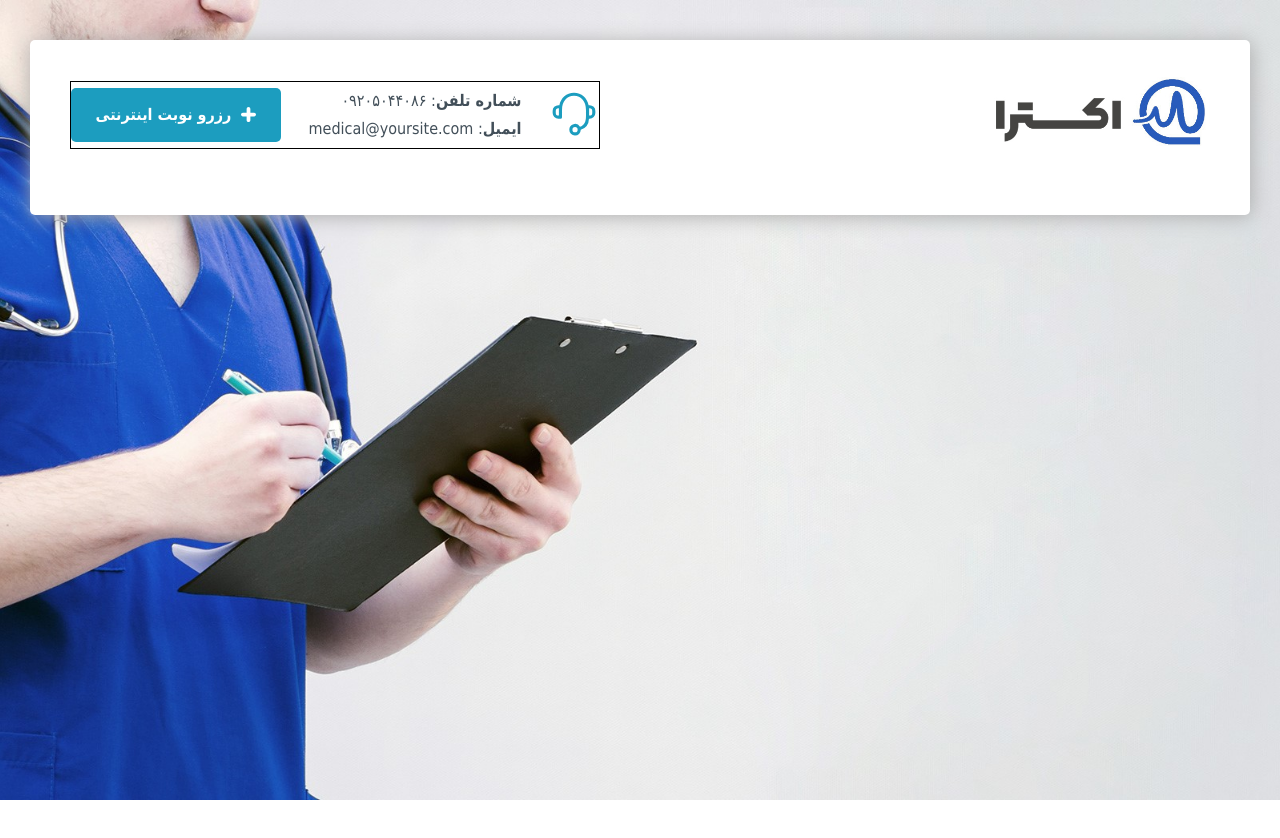
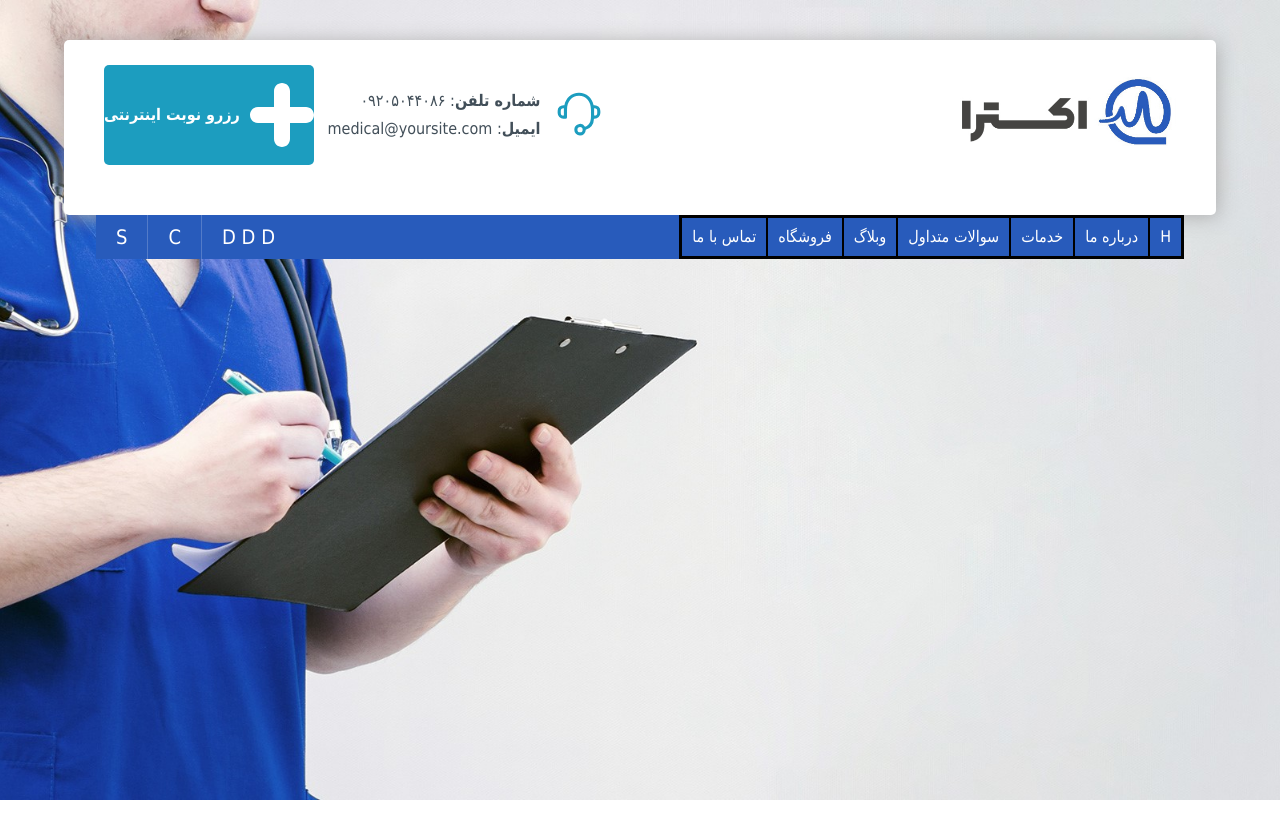
Before and after one commit to mahdi-rajabi-info/Medical-Clinic, a plain HTML site: page index.html in a window 1280 px wide. Shown: the top 838 px of the page. Drawn offline with Linux system fonts and the light colour scheme; a web font is replaced by a local one.

Commit message:
finish responsive header no clean code and start nav menu

```diff
--- a/index.html
+++ b/index.html
@@ -8,85 +8,7 @@
     <link rel="stylesheet" href="style/style.css">
     <title>Document</title>
     <style>
-      body{
-        height: 3000px;
-      }
-        header{
-            width: 100%;
-            height: 100vh;
-            background: url("img/slider3.jpg") no-repeat center center;
-            background-size: cover;
-            padding-top: 40px;
-        }
 
-        .header_info{
-            /* border:  solid #000; */
-            height: 175px;
-            width: 1220px;
-            margin:0 auto ;
-            padding: 0 40px 25px;
-            box-shadow: 2px 2px 20px #afafaf;
-            background: #FFF;
-            border-radius: 5px;
-            display: flex;
-            align-items: center;
-            justify-content: space-between;
-        }
-        .header_info_logo{
-            width: 220px;
-        }
-         img{
-            width: 100%;
-        }
-        .header_info_contact{
-        border: 1px solid #000;
-        display: flex;
-        flex-direction: row-reverse;
-        justify-content: space-between;
-        align-items: center;
-        width: 530px;
-        }
-        .header_info_contact_button{
-            display: flex;
-            align-items: center;
-            justify-content: center;
-            flex-direction: row-reverse;
-            width: 210px;
-            padding: 18px 0;
-            border: none;
-            background: #1c9dbf;
-            color: #FFF;
-            border-radius: 5px;
-            cursor: pointer;
-            transition: all 200ms linear ;
-        }
-
-        .header_info_contact_button:hover{
-            background: #285bbb;
-            transform: translateY(-5%);
-        }
-        .header_info_contact_button span{
-            margin-right: 10px;
-            /* font-size: 18px; */
-            font-weight: bold;
-        }
-        .header_info_contact_button img{
-            display: block;
-            width: 15px;
-        }
-        .header_info_contact_info{
-            /* border: 1px solid #000; */
-        }
-        .header_info_contact_info a{
-            display: block;
-            color: #424f59;
-            margin: 10px 0;
-            /* letter-spacing: 1px; */
-}
-        .header_info_contact_icon{
-                width: 50px;
-                color: red;
-        }
 
     </style>
 </head>
@@ -95,28 +17,53 @@
     <div class="header_info">
         <div class="header_info_logo">
             <a href="#">
-            <img src="img/logo.jpg" alt="">
+                <img src="img/logo.jpg" alt="">
             </a>
         </div>
         <div class="header_info_contact">
-                <button class="header_info_contact_button">
-                    <span>رزرو نوبت اینترنتی</span>
-                    <img src="img/plus.svg" alt="">
-                </button>
+            <button class="header_info_contact_button">
+                <span>رزرو نوبت اینترنتی</span>
+                <img src="img/plus.svg" alt="">
+            </button>
 
             <div class="header_info_contact_info">
-                <a href="tel:09205044086" ><strong>شماره تلفن</strong>: ۰۹۲۰۵۰۴۴۰۸۶</a>
+                <a href="tel:09205044086"><strong>شماره تلفن</strong>: ۰۹۲۰۵۰۴۴۰۸۶</a>
                 <a href="mail:mahdi.rajabi.biz@gmail.com"><strong>ایمیل</strong>: medical@yoursite.com</a>
             </div>
             <div class="header_info_contact_icon">
                 <img src="img/support.svg"></img>
             </div>
         </div>
-
+        <div class="header_info_navbar">
+            <img src="" alt="">
+        </div>
     </div>
-    <!-- <menu class="header_menu">
-
-    </menu> -->
+    <nav class="header_nav">
+        <div class="header_nav_menu">
+            <ul class="header_nav_menu_lists">
+                <li class="header_nav_menu_list"><a href="#" class="header_nav_menu_list_item">H</a></li>
+                <li class="header_nav_menu_list"><a href="#" class="header_nav_menu_list_item">درباره ما</a></li>
+                <li class="header_nav_menu_list"><a href="#" class="header_nav_menu_list_item">خدمات</a></li>
+                <li class="header_nav_menu_list"><a href="#" class="header_nav_menu_list_item">سوالات متداول</a></li>
+                <li class="header_nav_menu_list"><a href="#" class="header_nav_menu_list_item">وبلاگ</a></li>
+                <li class="header_nav_menu_list"><a href="#" class="header_nav_menu_list_item">فروشگاه</a></li>
+                <li class="header_nav_menu_list"><a href="#" class="header_nav_menu_list_item">تماس با ما</a></li>
+            </ul>
+        </div>
+        <div class="header_nav_icon">
+            <div class="header_nav_icon_search">
+                S
+            </div>
+            <div class="header_nav_icon_line"></div>
+            <div class="header_nav_icon_cart">C</div>
+            <div class="header_nav_icon_line"></div>
+            <div class="header_nav_icon_social">
+                <span>D</span>
+                <span>D</span>
+                <span>D</span>
+            </div>
+        </div>
+    </nav>
 </header>
 </body>
 </html>
--- a/style/style.css
+++ b/style/style.css
@@ -1,21 +1,198 @@
 @import url("normalize.css");
 @import url('https://fonts.cdnfonts.com/css/dana');
 
-body{
-    font-family: "dana" , Tahoma , sans-serif;
+body {
+    font-family: "dana", Tahoma, sans-serif;
     color: #333;
     direction: rtl;
+    height: 3000px;
 }
 
-@media screen and (max-width: 1170px) {
+header {
+    width: 100%;
+    height: 100vh;
+    background: url("../img/slider3.jpg") no-repeat center center;
+    background-size: cover;
+    padding-top: 40px;
+}
 
-    /*style*/
+.header_info {
+    width: 90%;
+    height: 175px;
+    margin: 0 auto;
+    padding: 0 40px 25px;
+    box-shadow: 2px 2px 20px #afafaf;
+    background: #FFF;
+    border-radius: 5px;
+    display: flex;
+    align-items: center;
+    justify-content: space-between;
+}
 
+.header_info_logo {
+    flex-basis: 220px;
+}
+
+img {
+    width: 100%;
+}
+
+.header_info_contact {
+    display: flex;
+    flex-direction: row-reverse;
+    justify-content: space-between;
+    align-items: center;
+    flex-grow: 1;
+    max-width: 500px;
+}
+
+.header_info_contact_button {
+    display: flex;
+    align-items: center;
+    justify-content: center;
+    flex-direction: row-reverse;
+    flex-basis: 210px;
+    padding: 18px 0;
+    border: none;
+    background: #1c9dbf;
+    color: #FFF;
+    border-radius: 5px;
+    cursor: pointer;
+    transition: all 200ms linear;
+}
+
+.header_info_contact_button:hover {
+    background: #285bbb;
+    transform: translateY(-5%);
+}
+
+.header_info_contact_button span {
+    margin-right: 10px;
+    font-weight: bold;
+}
+
+.header_info_contact_button img {
+    display: block;
+    flex-basis: 15px;
+}
+
+.header_info_contact_info {
+    /*margin: 0 25px;*/
+    flex-shrink: 0;
+}
+
+.header_info_contact_info a {
+    display: block;
+    color: #424f59;
+    margin: 10px 0;
+}
+
+.header_info_contact_icon {
+    flex-basis: 50px;
+    color: red;
+}
+
+.header_info_navbar {
+    display: none;
+}
+
+.header_nav {
+    width: 85%;
+    margin: 0 auto;
+    background: #285bbb;
+    display: flex;
+    justify-content: space-between;
+}
+
+.header_nav_menu {
+    border: 1px solid #000;
+}
+
+.header_nav_menu_lists {
+    display: flex;
+    border: 1px solid #000;
+
+}
+
+.header_nav_menu_list {
+
+}
+
+.header_nav_menu_list_item {
+    color: #FFF;
+    display: flex;
+    justify-content: space-between;
+    border: 1px solid #000;
+    padding: 10px;
+}
+
+.header_nav_icon {
+    display: flex;
+    flex-direction: row-reverse;
+    align-items: center;
+}
+.header_nav_icon div:not(.header_nav_icon_line){
+    padding: 0 20px;
+    color: #FFF;
+    font-size: 20px;
+}
+
+.header_nav_icon_search{
+
+}
+.header_nav_icon_line {
+    height: 100%;
+    background-color: rgba(255, 255, 255, 0.2);
+    width: 1px;
+
+}
+
+.header_nav_icon_cart {
+}
+
+.header_nav_icon_social {
+}
+
+@media screen and (max-width: 992px) {
+
+    .header_info {
+        width: 95%;
+    }
+
+    .header_info_contact_info {
+        display: none;
+    }
+    .header_info_logo{
+        /*flex-shrink: 10;*/
+        /*flex-grow: 1;*/
+    }
+    .header_info_contact {
+        width: fit-content;
+        flex-grow: 0;
+        /*max-width: 400px;*/
+    }
+    .header_info_contact_icon{
+        /*display: none;*/
+    }
+    .header_info_contact_button {
+        margin-right: 25px;
+    }
 }
 
 @media screen and (max-width: 768px) {
 
-    /*style*/
+    .header_info_contact {
+        display: none;
+    }
+
+    .header_info_navbar {
+        display: block;
+        background: #285bbb;
+        padding: 10px;
+        width: 15px;
+        box-sizing: content-box;
+
+    }
 
 }
 
```
Also changed, not shown: img/bar.svg (added).
